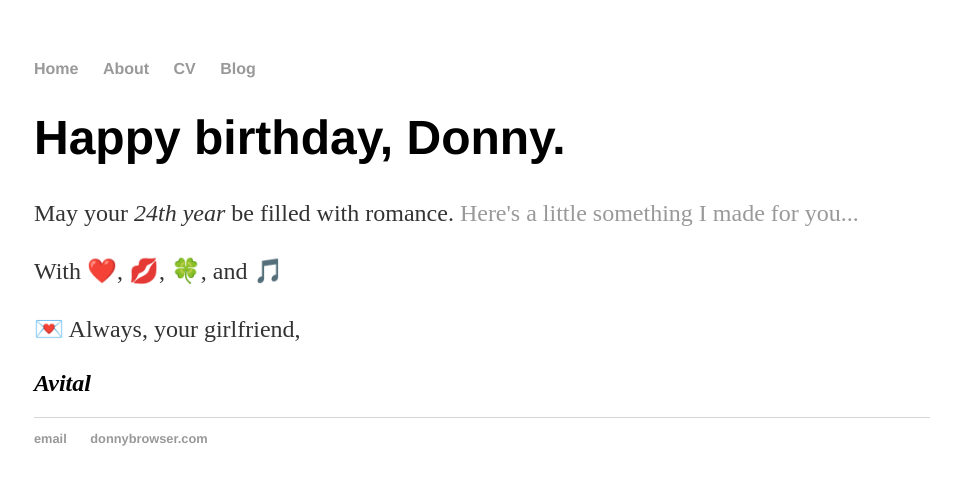
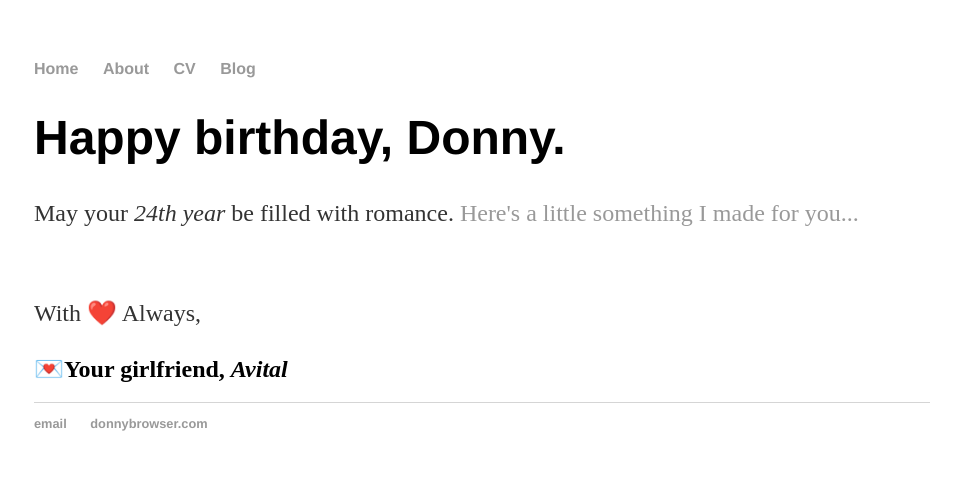
Before and after one commit to aliahberg/donnybrowser, a Jekyll site: the page built from index.html, in a window 1280 px wide. Shown: the top 485 px of the page, without its empty margins (158-1119 px from the left). Built offline with Jekyll 4.4.1, drawn with Linux system fonts in a browser that asks for light colours.

Commit message:
Update index.html

```diff
--- a/index.html
+++ b/index.html
@@ -5,7 +5,7 @@ title: Donny Browser
 <div class="blurb">
 	<h1>Happy birthday, Donny.</h1>
 	<p>May your <em>24th year</em> be filled with romance. <a href="/about">Here's a little something I made for you...</a></p>
-	<p>With ❤️, 💋, 🍀, and 🎵</p>
-	<p>💌 Always, your girlfriend,</p>
-	<h2><em>Avital</em></h2>
+	<br>
+	<p>With ❤️ Always,</p>
+	<h2>💌Your girlfriend, <em>Avital</em></h2>
 </div>
```
